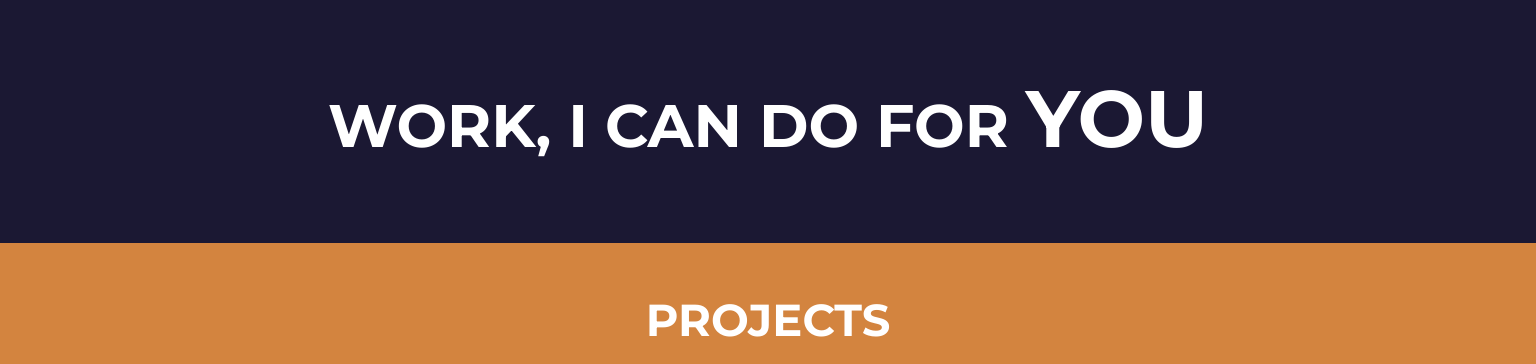
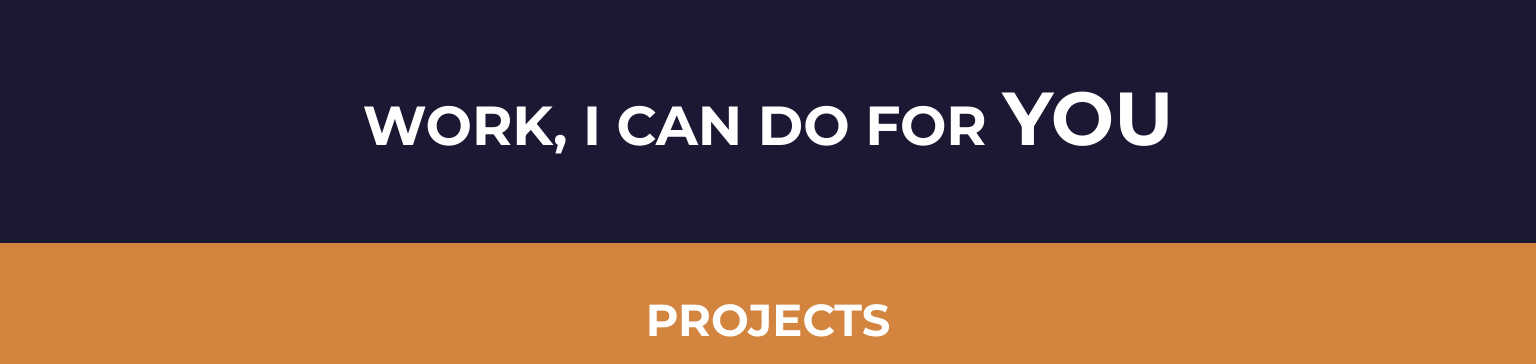
Before and after one commit to Carl98K/Game-Dev-Website-Portfolio, a plain HTML site: page index.html in a window 1536 px wide. Shown: the part 807-1171 px from the top of the page. Drawn offline with Linux system fonts and the light colour scheme.

Commit message:
Updated CSS.

```diff
--- a/style.css
+++ b/style.css
@@ -297,13 +297,13 @@ footer h3 {
 
    #first-section p {
       margin: 0;
-      font-size: 60px;
+      font-size: 55px;
       text-transform: uppercase;
       font-weight: 650;
    }
 
    #first-section span {
-      font-size: 80px;
+      font-size: 75px;
    }
 
    #project-section{
```
